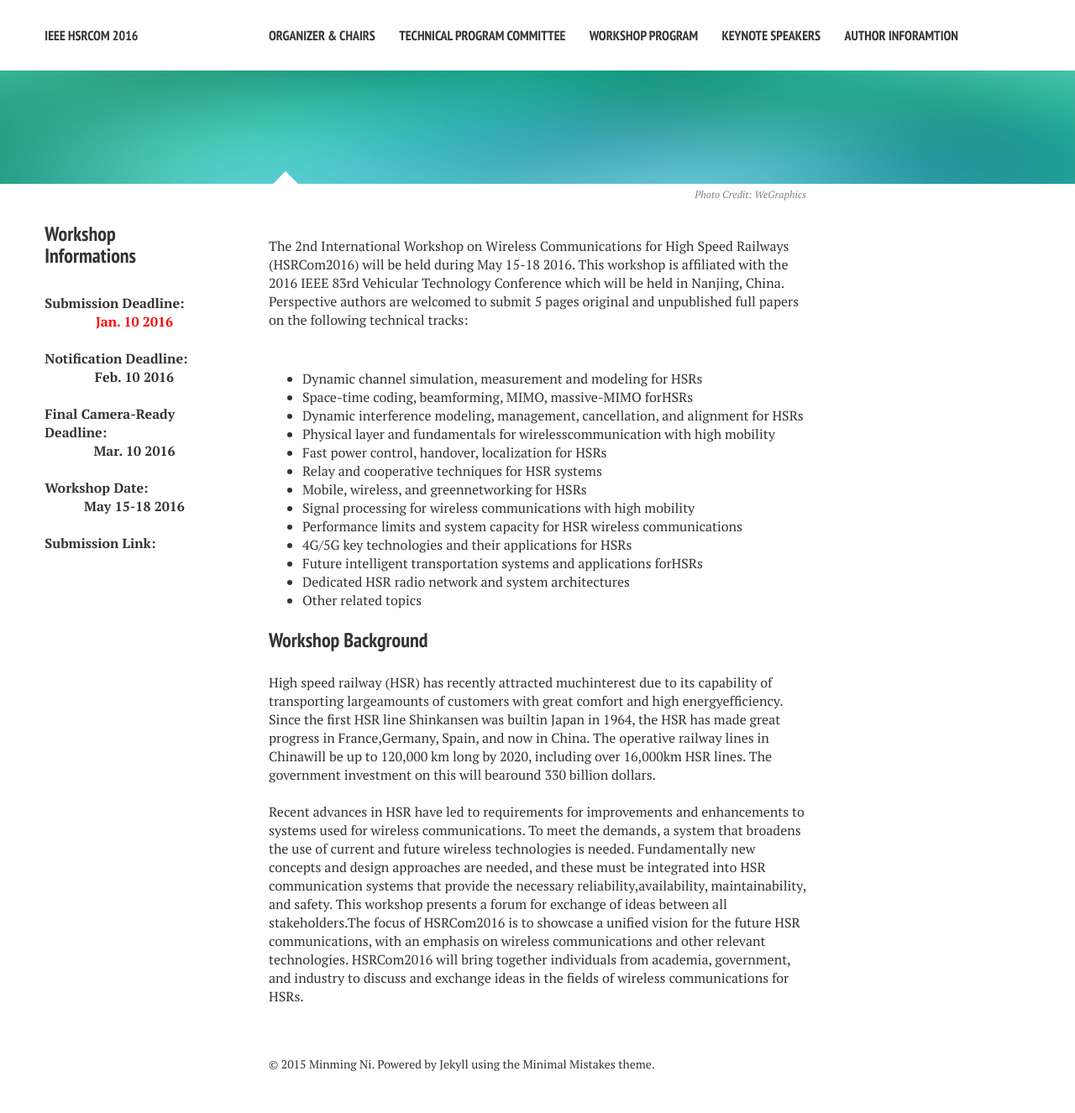
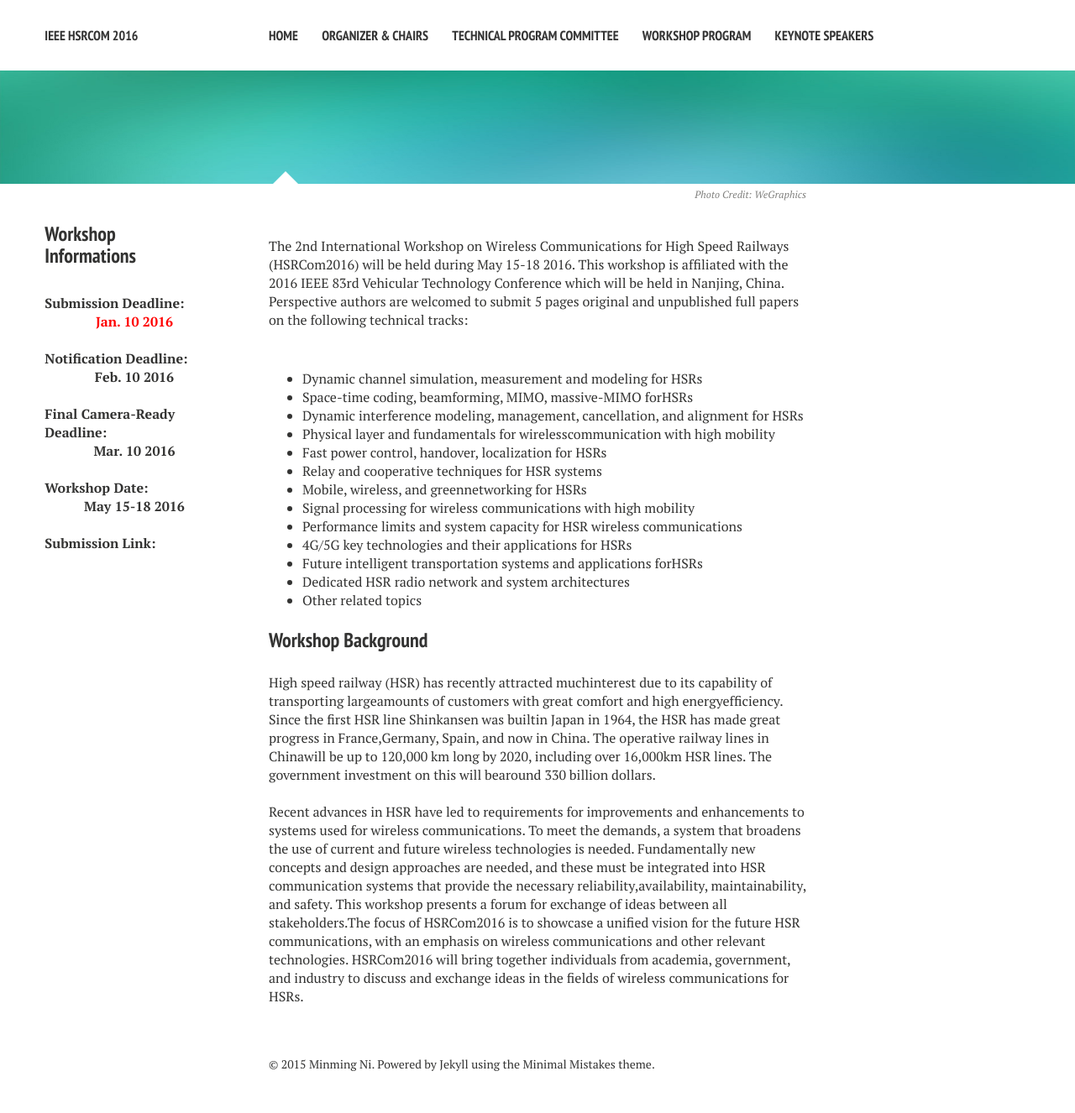
Before and after one commit to maxxx437/hsrcom2016, a Jekyll site: the page built from index.md, in a window 1280 px wide. Shown: the whole page at 84% size. Built offline with Jekyll 4.4.1, drawn with Linux system fonts in a browser that asks for light colours; nearby versions of some CDN libraries.

Commit message:
Update navigation.yml

```diff
--- a/_data/navigation.yml
+++ b/_data/navigation.yml
@@ -1,4 +1,7 @@
 # Site navigation links
+
+- title: Home
+  url: /mainpage/
 
 - title: Organizer & Chairs
   url: /chairs/
@@ -13,6 +16,3 @@
 
 - title: Keynote Speakers
   url: /keynotes/
-
-- title: Author Inforamtion
-  url: /authors/
```
